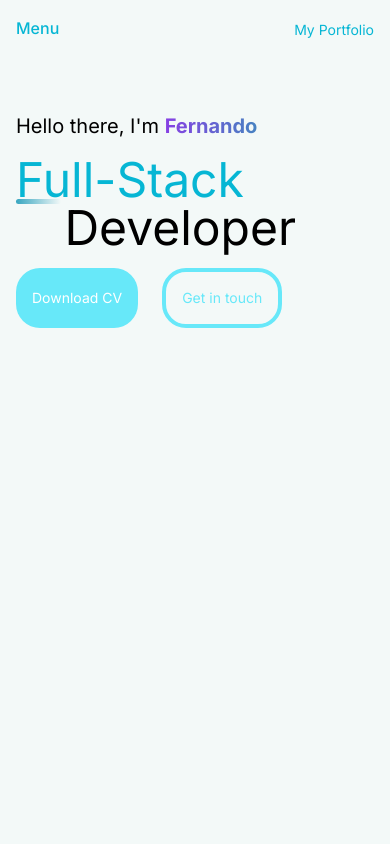
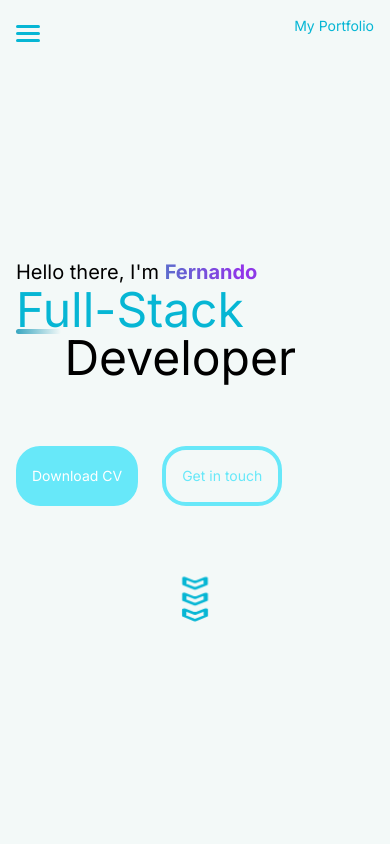
Before and after one commit to Nando1920/Web-Portfolio, a Next.js app: page / in a window 390 px wide. Shown: the top 844 px of the page. Built offline with nearby package versions, Linux system fonts and the light colour scheme.

Commit message:
sections and arrows

```diff
--- a/package.json
+++ b/package.json
@@ -13,7 +13,8 @@
     "framer-motion": "^11.0.27",
     "next": "14.1.4",
     "react": "^18",
-    "react-dom": "^18"
+    "react-dom": "^18",
+    "react-icons": "^5.0.1"
   },
   "devDependencies": {
     "@types/node": "^20",
--- /dev/null
+++ b/src/app/experoence.tsx
@@ -0,0 +1,7 @@
+export default function ExperienceSection() {
+  return (
+    <section className=" bg-purple-500 flex flex-col justify-center gap-[64px]  h-screen">
+      Experience Section
+    </section>
+  );
+}
--- a/src/app/globals.css
+++ b/src/app/globals.css
@@ -24,48 +24,4 @@ body {
   .text-balance {
     text-wrap: balance;
   }
-
-  .burger {
-    @apply text-cyan-500 font-medium;
-  }
-
-  .cross {
-    @apply text-white font-medium;
-  }
-
-  .navOption {
-    @apply text-sm relative transition-colors duration-200 hover:text-cyan-400 py-2;
-  }
-
-  .navOption::after {
-    @apply content-['']  left-0 bottom-[15%] bg-cyan-400 h-[2px] w-[0%] absolute transition-all duration-200 border-0 rounded   shadow-cyan-400;
-  }
-
-  .navOption::after:hover {
-    @apply w-[100%];
-  }
-
-  .partialUnder::after {
-    @apply rounded-md absolute content-['']  left-0 bottom-[0%] bg-gradient-to-r from-cyan-600/80 to-transparent h-[5px] w-[16%];
-  }
-  @media (prefers-reduced-motion: no-preference) {
-    .nameMain {
-      background: linear-gradient(
-          90deg,
-          rgba(147, 51, 234, 1),
-          rgba(20, 184, 166, 1),
-          rgba(147, 51, 234, 1)
-        )
-        0 0 / 400% 100%;
-      color: transparent;
-      -webkit-background-clip: text;
-      animation: move-bg 8s infinite linear;
-    }
-
-    @keyframes move-bg {
-      to {
-        background-position: 400% 0;
-      }
-    }
-  }
 }
--- a/src/app/home/layout.tsx
+++ b/src/app/home/layout.tsx
@@ -1,5 +1,4 @@
 import Navbar from "../navbar";
-import { ScrollWrapper } from "../scrollWrapper";
 
 export default function RootLayout({
   children,
--- a/src/app/navbar.tsx
+++ b/src/app/navbar.tsx
@@ -1,13 +1,13 @@
 "use client";
 import Link from "next/link";
-import "./globals.css";
-import { atTop } from "./scrollWrapper";
+import "./styles/navbar.css";
+import { atTop, progress } from "./scrollWrapper";
 import { useEffect, useState } from "react";
 
 export default function Navbar() {
   const [isAtTop, setIsAtTop] = useState(atTop.value);
   const [hidden, setHidden] = useState(true);
-  const [buttonClass, setButtonClass] = useState("burger");
+  const [buttonClass, setButtonClass] = useState("bar unclicked");
 
   const navArray: any[] = [
     { name: "Projects", ref: "/home" },
@@ -26,14 +26,16 @@ export default function Navbar() {
   const burgerButton = () => {
     return (
       <div
-        className={`sm:hidden left-4 top-4 fixed z-50 text-red-500 ${buttonClass}`}
+        className="sm:hidden left-4 top-[3%] fixed z-50 text-red-500 flex flex-col gap-[4px]"
         onClick={() => {
           setButtonClass((curr) => {
-            return curr === "burger" ? "cross" : "burger";
+            return curr.includes("unclicked") ? "bar clicked" : "bar unclicked";
           });
           setHidden(!hidden);
         }}>
-        <p>{hidden ? "Menu" : "X"}</p>
+        <div className={`${buttonClass}`} />
+        <div className={`${buttonClass}`} />
+        <div className={`${buttonClass}`} />
       </div>
     );
   };
@@ -41,16 +43,16 @@ export default function Navbar() {
   const horizontalPanel = () => {
     return (
       <div
-        className={`sm:hidden bg-cyan-300/90 ${
-          hidden ? "w-0" : "w-32"
-        } h-[100vh] fixed z-40 transition-all duration-300 overflow-hidden`}>
-        <div className="px-4 h-[10em] flex flex-col gap-4 w-[100%] justify-end  ">
+        className={`sm:hidden bg-cyan-600/90 ${
+          hidden ? "w-0" : "w-36 "
+        } h-[100vh] fixed z-40 transition-all duration-100 overflow-hidden`}>
+        <div className="px-4 pt-[15vh] h-[100%] flex flex-col gap-4 justify-start  ">
           {navArray.map((item) => {
             return (
               <Link
                 href={item.ref}
                 key={item.name}
-                className={`text-white w-fit overflow-hidden`}
+                className={`text-white text-nowrap text-lg min-w-fit overflow-hidden`}
                 onClick={() => {
                   setHidden(true);
                   setButtonClass("burger");
@@ -68,7 +70,7 @@ export default function Navbar() {
     <>
       {burgerButton()}
       <nav
-        className={`flex justify-end sm:justify-between  items-center lg:px-12 sm:px-8 px-4 py-5 ${
+        className={`flex justify-end sm:justify-between  items-center lg:px-12 sm:px-8 px-4 py-4 ${
           !isAtTop
             ? "shadow-lg shadow-black-100 bg-white/80 "
             : "bg-transparent"
--- a/src/app/page.tsx
+++ b/src/app/page.tsx
@@ -1,7 +1,7 @@
-"use client";
-import { useRef } from "react";
+import ExperienceSection from "./experoence";
 import Navbar from "./navbar";
 import { ScrollWrapper } from "./scrollWrapper";
+import SkillsSection from "./skills";
 import WelcomeSection from "./welcome";
 
 export default function Home() {
@@ -11,6 +11,8 @@ export default function Home() {
       <ScrollWrapper>
         <div className="p-4 sm:px-10 lg:px-16 xl:py-48 flex flex-col h-fit">
           <WelcomeSection />
+          <SkillsSection />
+          <ExperienceSection />
         </div>
       </ScrollWrapper>
     </main>
--- a/src/app/scrollWrapper.tsx
+++ b/src/app/scrollWrapper.tsx
@@ -1,13 +1,19 @@
+"use client";
 import { signal, useSignal } from "@preact/signals";
 import { useMotionValueEvent, useScroll } from "framer-motion";
 import { FC, Fragment } from "react";
 
 export const atTop = signal<boolean>(true);
 
+export const progress = signal<number>(0);
+
 export const ScrollWrapper: FC<{ children: any }> = ({ children }) => {
-  const { scrollY } = useScroll();
+  const { scrollY, scrollYProgress } = useScroll();
 
-  console.log(atTop.value);
+  useMotionValueEvent(scrollYProgress, "change", (latest) => {
+    console.log(latest);
+    progress.value = latest;
+  });
 
   useMotionValueEvent(scrollY, "change", (latest) => {
     atTop.value = latest <= 0;
--- /dev/null
+++ b/src/app/skills.tsx
@@ -0,0 +1,7 @@
+export default function SkillsSection() {
+  return (
+    <section className=" bg-emerald-500 flex flex-col justify-center gap-[64px]  h-screen">
+      Skills Section
+    </section>
+  );
+}
--- /dev/null
+++ b/src/app/styles/navbar.css
@@ -0,0 +1,37 @@
+@tailwind base;
+@tailwind components;
+@tailwind utilities;
+
+@layer utilities {
+  .navOption {
+    @apply text-sm relative transition-colors duration-200 hover:text-cyan-400 py-2;
+  }
+
+  .navOption::after {
+    @apply content-['']  left-0 bottom-[15%] bg-cyan-400 h-[2px] w-[0%] absolute transition-all duration-200 border-0 rounded   shadow-cyan-400;
+  }
+
+  .navOption::after:hover {
+    @apply w-[100%];
+  }
+
+  .bar {
+    @apply h-[3px] w-6 bg-cyan-500 rounded-2xl transition-all duration-300;
+  }
+
+  .bar.bar.clicked {
+    @apply bg-white;
+  }
+
+  .bar.clicked:nth-child(1) {
+    @apply rotate-45 translate-y-[7px] -translate-x-0 scale-75;
+  }
+
+  .bar.clicked:nth-child(2) {
+    @apply scale-0;
+  }
+
+  .bar.clicked:nth-child(3) {
+    @apply -rotate-45 -translate-y-[7px] -translate-x-0  scale-75;
+  }
+}
--- /dev/null
+++ b/src/app/styles/welcome.css
@@ -0,0 +1,53 @@
+@tailwind base;
+@tailwind components;
+@tailwind utilities;
+
+@layer utilities {
+  .partialUnder::after {
+    @apply rounded-md absolute content-['']  left-0 bottom-[0%] bg-gradient-to-r from-cyan-600/80 to-transparent h-[5px] w-[16%];
+  }
+  @media (prefers-reduced-motion: no-preference) {
+    .nameMain {
+      background: linear-gradient(
+          90deg,
+          rgba(147, 51, 234, 1),
+          rgba(20, 184, 166, 1),
+          rgba(147, 51, 234, 1)
+        )
+        0 0 / 400% 100%;
+      color: transparent;
+      -webkit-background-clip: text;
+      animation: move-bg 10s infinite linear;
+    }
+
+    @keyframes move-bg {
+      to {
+        background-position: 400% 0;
+      }
+    }
+  }
+
+  .scrollArrow {
+    @apply text-cyan-500;
+    animation: bounce 4s ease infinite;
+    transform-origin: center bottom;
+  }
+
+  @keyframes bounce {
+    0%,
+    100% {
+      transform: translateY(0) scale(2.2) scalex(2);
+    }
+    50% {
+      transform: translateY(10px) scale(1.6) scalex(2);
+    }
+  }
+
+  .scrollArrow:nth-child(2) {
+    animation-delay: 0.2s;
+  }
+
+  .scrollArrow:nth-child(3) {
+    animation-delay: 0.4s;
+  }
+}
--- a/src/app/welcome.tsx
+++ b/src/app/welcome.tsx
@@ -1,14 +1,20 @@
-import "./globals.css";
+import "./styles/welcome.css";
+import { TbArrowBadgeDown } from "react-icons/tb";
 
 export default function WelcomeSection() {
   return (
-    <section className="flex flex-col gap-[16px] pt-24">
-      <div className="text-xl">
-        Hello there, I'm <span className="nameMain font-bold">Fernando</span>{" "}
-      </div>
-      <div className="font-medio xl:text-8xl md:text-7xl text-5xl flex flex-col w-[280px] md:w-[550px] xl:w-[720px]">
-        <div className=" partialUnder text-cyan-500 relative "> Full-Stack</div>
-        <div className=" text-right">Developer</div>
+    <section className="flex flex-col justify-center gap-[64px]  h-screen">
+      <div className="gap-[16px]">
+        <div className="text-xl">
+          Hello there, I'm <span className="nameMain font-bold">Fernando</span>{" "}
+        </div>
+        <div className="font-medio xl:text-8xl md:text-7xl text-5xl flex flex-col w-[280px] md:w-[550px] xl:w-[720px]">
+          <div className=" partialUnder text-cyan-500 relative ">
+            {" "}
+            Full-Stack
+          </div>
+          <div className=" text-right">Developer</div>
+        </div>
       </div>
       <div className="flex flex-row gap-6">
         <button className="text-sm hover:shadow-lg hover:shadow-cyan-300/50 transition-shadow duration-500 rounded-3xl px-4 sm:p-4 bg-cyan-300 sm:w-38 text-white">
@@ -18,6 +24,13 @@ export default function WelcomeSection() {
           Get in touch
         </button>
       </div>
+      <div className="flex flex-row justify-center w-full">
+        <div className="flex flex-col justify-between">
+          <TbArrowBadgeDown className="scrollArrow animate-pulse" />
+          <TbArrowBadgeDown className="scrollArrow " />
+          <TbArrowBadgeDown className="scrollArrow " />
+        </div>
+      </div>
     </section>
   );
 }
--- a/tailwind.config.ts
+++ b/tailwind.config.ts
@@ -17,15 +17,19 @@ const config: Config = {
         multiple: "width , height , backgroundColor , border-radius",
       },
       keyframes: {
-        colourWave: {
-          to: {
-            backgroundPosition:
-              "linear-gradient(90deg,rgba(147, 51, 234,1)0%, rgba(8,145, 178,1) 40%, rgba(20,184,166,1) 100%)",
+        bouncing: {
+          "0%": {},
+
+          "50%": {
+            transform: "translateY(10px) scale(1.6) scalex(2)",
+          },
+          "100%": {
+            transform: "translateY(0) scale(2.5) scalex(2)",
           },
         },
       },
       animation: {
-        colourWave: "colourWave 3s linear infinite",
+        bounce: "bouncing 4s ease infinite",
       },
     },
   },
```
Also changed, not shown: 1 other file (tests, documents, lock files or other folders).
